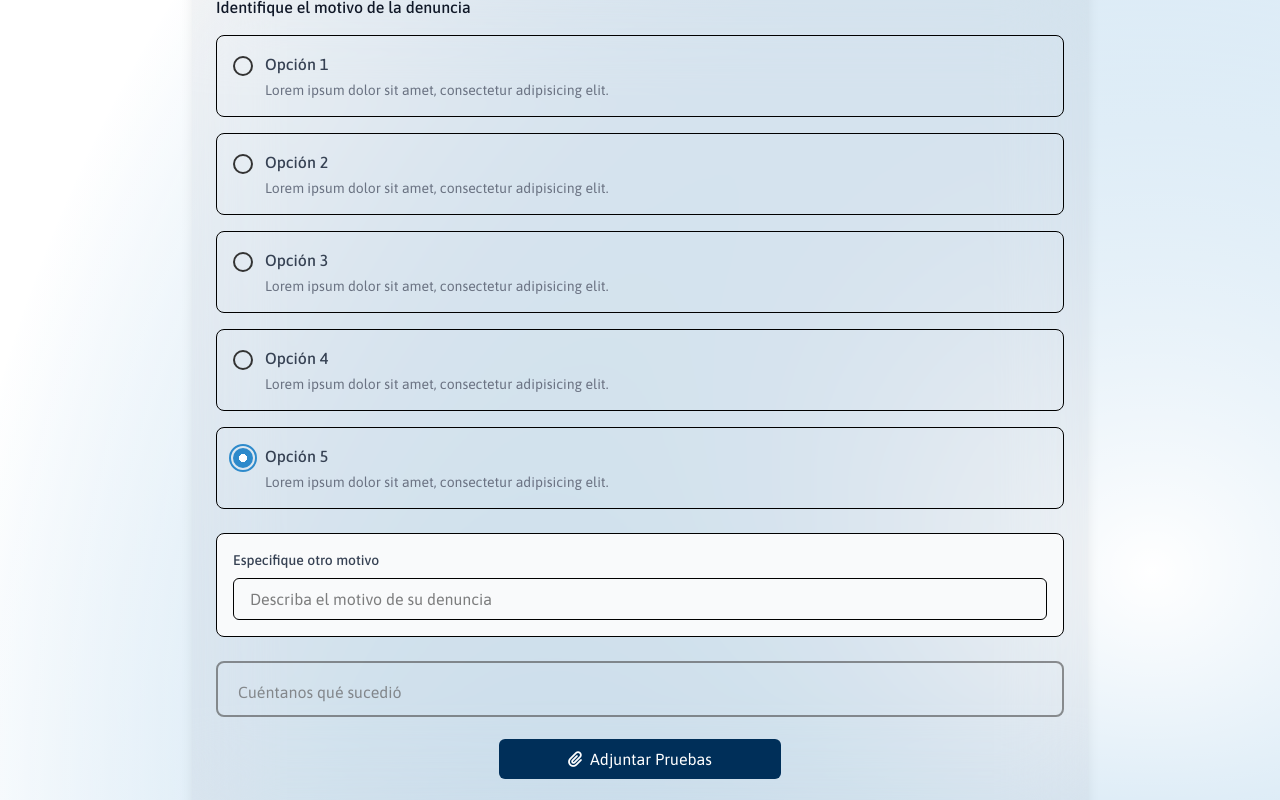
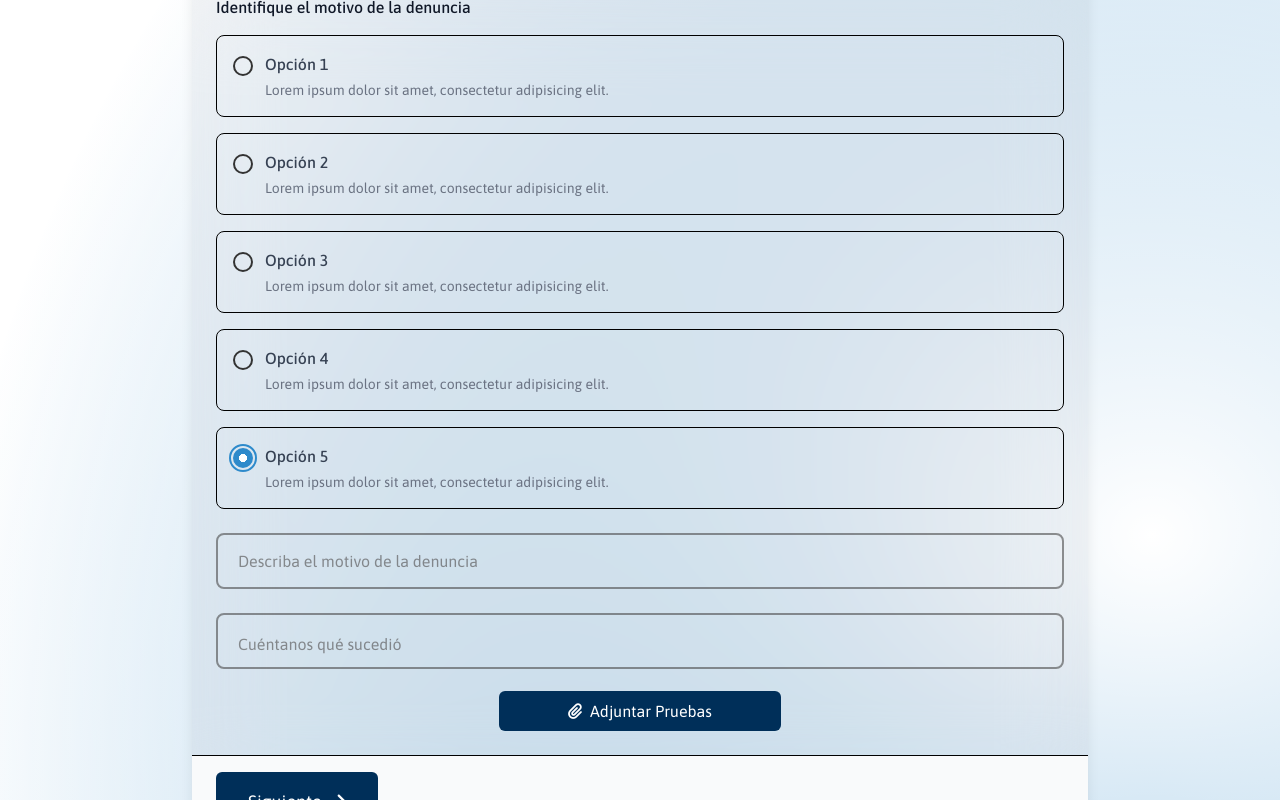
Before and after one commit to Nunu-DMG09/denuncias, a React (Vite) app in the folder frontend/: page / in a window 1280 px wide. Both pictures are taken after a click on the label 656 px from the left and 968 px from the top of the page. Shown: the part 500-1300 px from the top of the page. Built offline with nearby package versions, Linux system fonts and the light colour scheme; a web font is replaced by a local one.

Commit message:
style: improve input field styling and label positioning for better accessibility in denuncia submission

```diff
--- a/frontend/src/App.tsx
+++ b/frontend/src/App.tsx
@@ -113,15 +113,15 @@ function App() {
 						</div>
 						{/* Después del map de radio buttons */}
 						{selectedReason === 5 && (
-							<div className="mt-4 p-4 border rounded-lg bg-gray-50">
-								<label className="block text-sm font-medium text-gray-700 mb-2">
-									Especifique otro motivo
-								</label>
+							<div className="relative">
 								<input
 									type="text"
-									className="w-full px-4 py-2 border rounded-md focus:ring-2 focus:ring-blue-500 focus:border-blue-500"
-									placeholder="Describa el motivo de su denuncia"
+									className="w-full p-3.5 border-2 border-solid border-(--gray-light) rounded-lg outline-none bg-transparent focus:ring-2 focus:ring-(--primary-color) focus:border-(--primary-color) transition-all duration-300 ease-in-out form-part"
+									placeholder=" "
 								/>
+								<label className="absolute top-1/2 left-[1em] px-1.5 py-0 pointer-events-none bg-transparent text-(--gray-light) text-base transform -translate-y-1/2 transition-all duration-300 ease-in-out">
+									Describa el motivo de la denuncia
+								</label>
 							</div>
 						)}
 						{/* Additional Details */}
```
